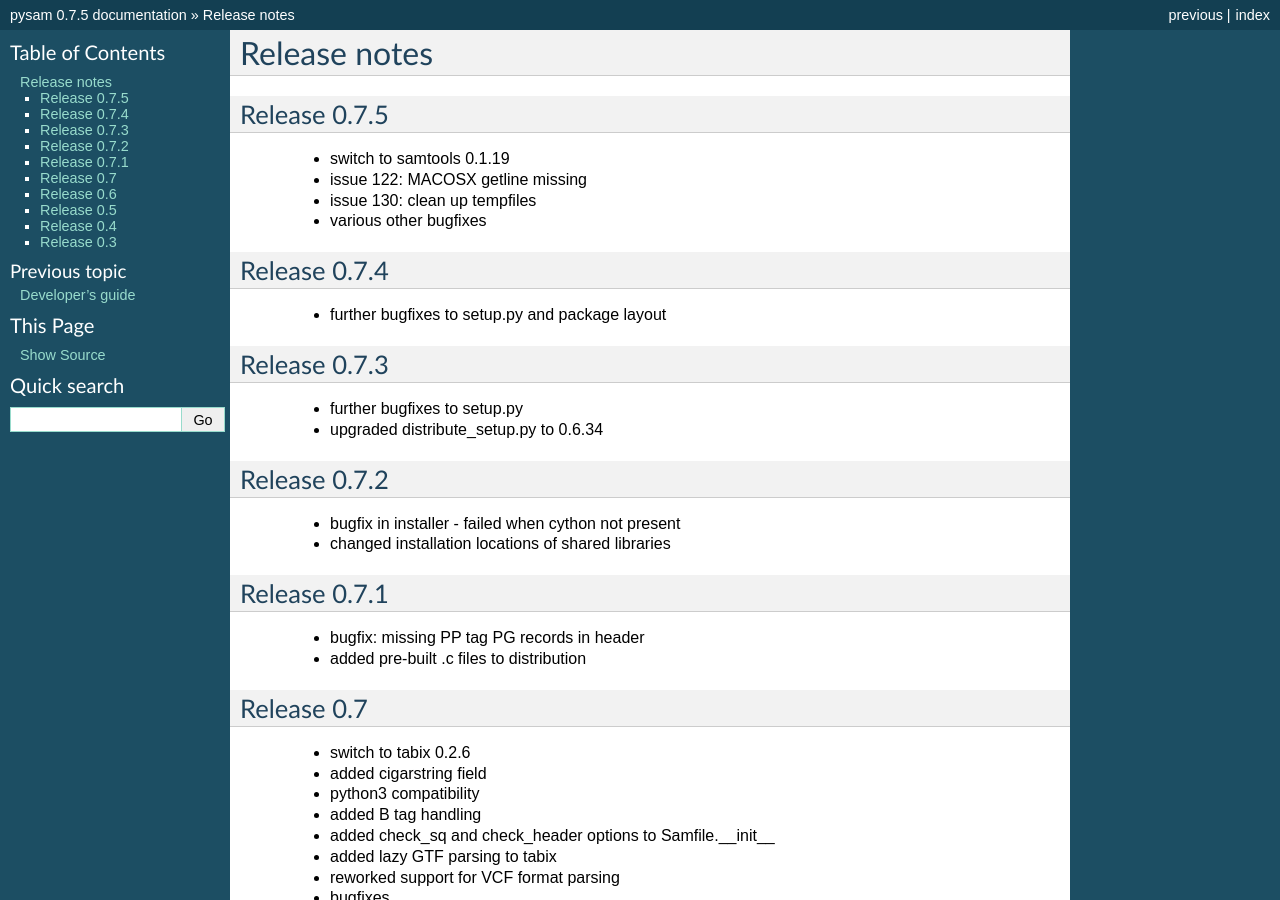
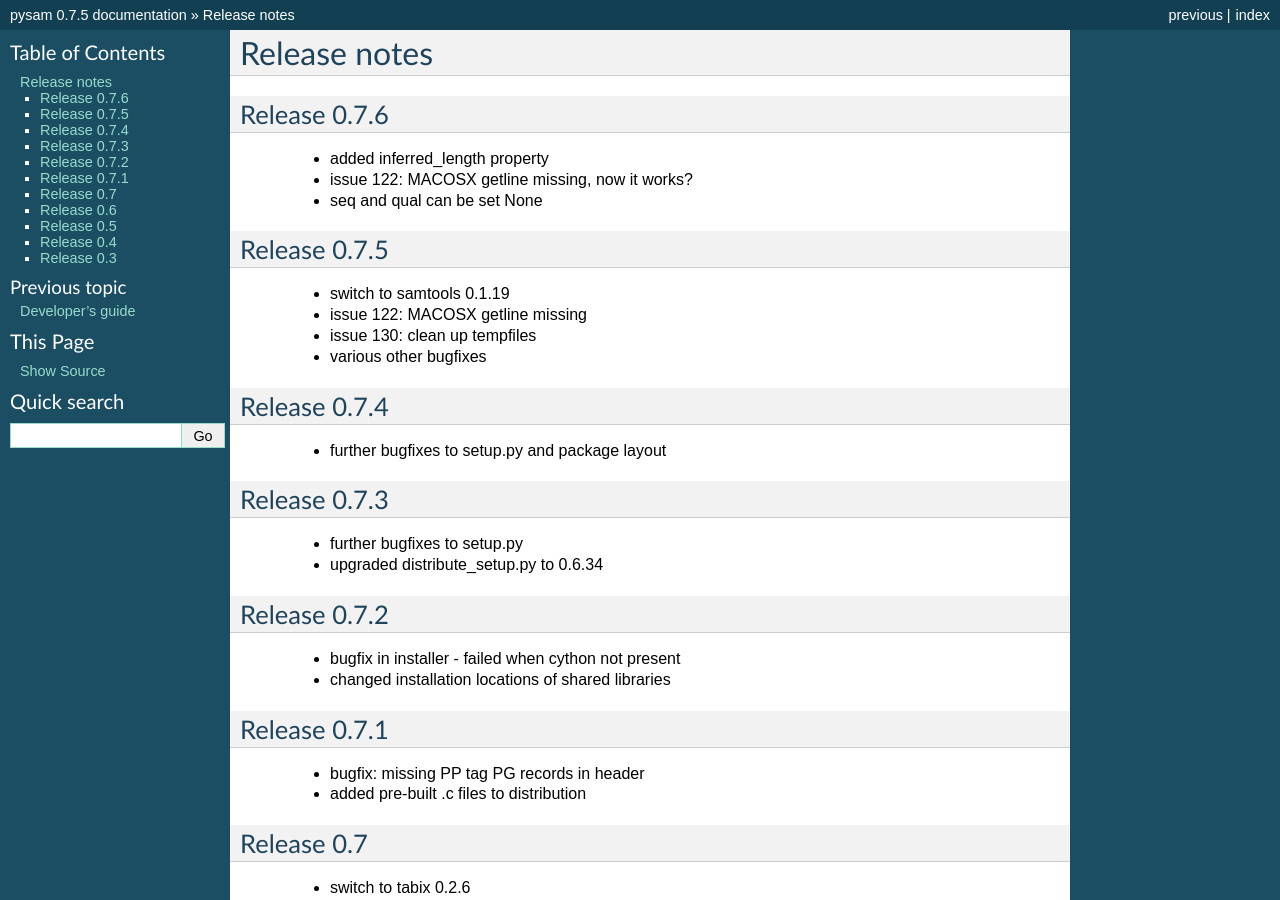
Before and after one commit to pysam-developers/pysam, a Sphinx documentation site: the page built from doc/release.rst, in a window 1280 px wide and 900 px high. Built offline with Sphinx 7.4.7, drawn with Linux system fonts in a browser that asks for light colours; pages that are not in the unit, such as notebooks, are missing from menus.

Commit message:
added AlignedRead.inferred_length

```diff
--- a/doc/release.rst
+++ b/doc/release.rst
@@ -1,6 +1,13 @@
 =============
 Release notes
 =============
+
+Release 0.7.6
+=============
+
+   * added inferred_length property
+   * issue 122: MACOSX getline missing, now it works?
+   * seq and qual can be set None
 
 Release 0.7.5
 =============
```
Also changed, not shown: 1 other file.
